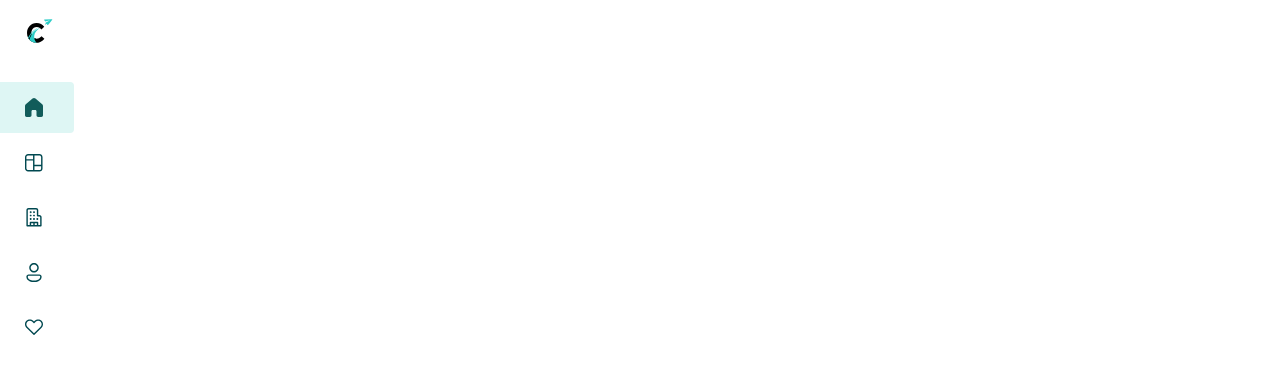
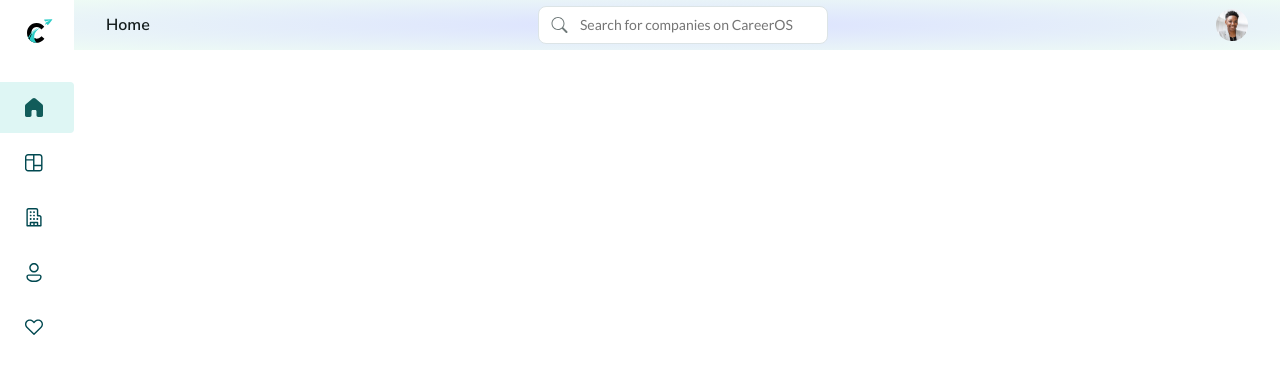
Before and after one commit to Thms25/cos_assignement, a React (Create React App) app: page / in a window 1280 px wide. Shown: the top 374 px of the page. Built offline with nearby package versions, Linux system fonts and the light colour scheme.

Commit message:
navbar done

```diff
--- a/src/App.scss
+++ b/src/App.scss
@@ -0,0 +1,3 @@
+// Fonts
+@import url('https://fonts.googleapis.com/css2?family=Nunito+Sans:ital,opsz,wght@0,6..12,200..1000;1,6..12,200..1000&display=swap');
+@import url('https://fonts.googleapis.com/css2?family=Lato:ital,wght@0,100;0,300;0,400;0,700;0,900;1,100;1,300;1,400;1,700;1,900&family=Nunito+Sans:ital,opsz,wght@0,6..12,200..1000;1,6..12,200..1000&display=swap');
--- a/src/App.tsx
+++ b/src/App.tsx
@@ -2,11 +2,13 @@ import React from 'react'
 
 import './App.scss'
 import Sidebar from './components/Sidebar'
+import Navbar from './components/Navbar'
 
 export default function App() {
   return (
     <main className="App">
       <Sidebar />
+      <Navbar />
     </main>
   )
 }
--- /dev/null
+++ b/src/components/Navbar.tsx
@@ -0,0 +1,27 @@
+import React from 'react'
+import '../styles/Navbar.scss'
+import Search from '../assets/svg/Search.svg'
+import Avatar from '../assets/images/avatar.png'
+
+export default function Navbar() {
+  return (
+    <nav className="navbar">
+      <div className="nav-container">
+        <h3 className="">Home</h3>
+
+        <div className="searchbar">
+          <img src={Search} alt="Search icon" className="search-icon" />
+          <input
+            type="text"
+            placeholder="Search for companies on CareerOS"
+            className="input-text"
+          />
+        </div>
+
+        <div className="avatar-container">
+          <img src={Avatar} alt="User avatar" />
+        </div>
+      </div>
+    </nav>
+  )
+}
--- a/src/components/Sidebar.tsx
+++ b/src/components/Sidebar.tsx
@@ -33,7 +33,7 @@ export default function Sidebar() {
   ]
 
   return (
-    <nav className="navbar">
+    <nav className="sidebar">
       <div className="logo-container">
         <img src={Logo} alt="Logo" className="logo" />
       </div>
--- /dev/null
+++ b/src/styles/Navbar.scss
@@ -0,0 +1,78 @@
+.navbar {
+    // width: calc(100% - 74px);
+    // height: 50px;
+    // position: fixed;
+    // right: 0;
+    // top: 0;
+
+    width: calc(100% - 74px);
+    height: 50px;
+    position: fixed;
+    top: 0;
+    left: 74px;
+    right: 0;
+
+    background: radial-gradient(ellipse at 50% 50%, #DBE1FF 0%, #EEFBF5 100%);
+
+    .nav-container {
+        height: 100%;
+        padding: 0px 32px;
+        display: flex;
+        justify-content: space-between;
+        align-items: center;
+
+        h3 {
+            font-family: "Nunito Sans";
+            font-size: 16px;
+            font-weight: 600;
+            line-height: 24px;
+            text-align: left;
+            color: rgba(20, 29, 29, 1);
+        }
+
+
+        .searchbar {
+            width: 264px;
+            height: 36px;
+            padding: 0px 12px;
+            gap: 10px;
+            border-radius: 8px;
+
+            display: flex;
+            align-items: center;
+
+            background: rgba(255, 255, 255, 1);
+            border: 1px;
+            border: 1px solid rgba(220, 228, 230, 1);
+
+            .search-icon {
+                cursor: pointer;
+            }
+
+            .input-text {
+                font-family: 'Lato';
+                font-size: 14px;
+                font-weight: 400;
+                line-height: 20px;
+                text-align: left;
+                color: rgba(111, 121, 121, 1);
+                width: 214px;
+                height: 20px;
+                gap: 4px;
+                border: none;
+                &:focus {
+                    outline: none;
+                  }
+            }
+        }
+
+        .avatar-container {
+            width: 32px;
+            height: 32px;
+            cursor: pointer;
+        }
+
+    }
+
+
+}
--- a/src/styles/Sidebar.scss
+++ b/src/styles/Sidebar.scss
@@ -1,10 +1,6 @@
-.navbar {
+.sidebar {
     width: 74px;
-    height: 56px;
-    top: 1008px;
-    // padding: 16px 25px 16px 25px;
     gap: 16px;
-
     position: fixed;
     left: 0;
     top: 0;
```
Also changed, not shown: src/assets/images/avatar.png (added), src/assets/svg/Search.svg (added).
